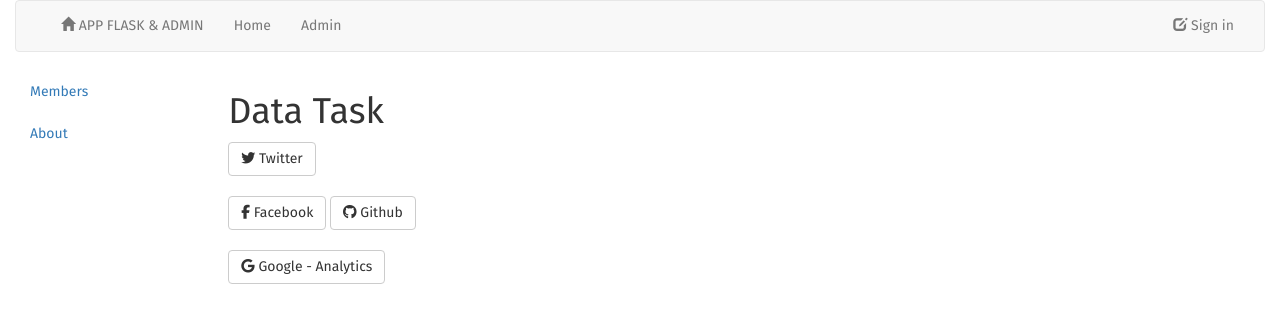
After one commit to rubenlorenzo/Flask_Scaffold_Admin, a Flask app: template app/data_task/templates/admin/channels_visualize_page.html in a window 1280 px wide. The commit adds this page. Shown: the top 323 px of the page. Run offline with Flask 2, Linux system fonts and the light colour scheme; the template is opened without the code that fills it, so the values that code supplies are empty; parts of the project's set-up code (start-up, migrations or seed data) failed here and were passed over; some libraries are stand-ins or nearby versions.

Commit message:
data_visualize changed by data_task

```diff
--- a/app/__init__.py
+++ b/app/__init__.py
@@ -26,8 +26,8 @@
 from .home import home as home_blueprint
 app.register_blueprint(home_blueprint, url_prefix='/home')
 
-from .data_visualize import data_visualize_admin as data_visualize_blueprint
-app.register_blueprint(data_visualize_blueprint, url_prefix="/admin/data_visualize")
+from .data_task import data_task as data_task_blueprint
+app.register_blueprint(data_task_blueprint, url_prefix="/admin/data_task")
 
 #Views
 from . import views
--- a/app/admin/__init__.py
+++ b/app/admin/__init__.py
@@ -43,5 +43,5 @@
 # Views
 from . import views
 
-# Views data_visualize
-from ..data_visualize import views
+# Views data_task
+from ..data_task import views
--- a/app/admin/templates/menu_addons_admin.html
+++ b/app/admin/templates/menu_addons_admin.html
@@ -1 +1 @@
-<li role="presentation" {% if title == "Data Visualize" %} class="active" {% endif %}><a href="{{ url_for('data_visualize_admin.channels_page') }}">Data Visualize</a></li>
+<li role="presentation" {% if title == "Data Task" %} class="active" {% endif %}><a href="{{ url_for('data_task.channels_page') }}">Data Task</a></li>
--- a/app/data_visualize/templates/admin/channel_options_page.html
+++ b/app/data_task/templates/admin/channel_options_page.html
@@ -1,6 +1,6 @@
 {% extends "base_admin.html" %}
 {% block content_admin %}
-  <h1> Data Visualize -  {{channel}}</h1>
+  <h1> Data Task -  {{channel}}</h1>
   <ul class="nav nav-tabs">
     <li class="active"><a href="#">Settings</a></li>
     <li><a href="#">Task</a></li>
--- /dev/null
+++ b/app/data_task/templates/admin/channels_visualize_page.html
@@ -0,0 +1,19 @@
+{% extends "base_admin.html" %}
+  {% block content_admin %}
+    <h1>Data Task</h1>
+    <div id="data_task_btn center">
+      <a href="{{url_for('data_task.channel_options_page', channel='twitter')}}"  class="btn btn-default" role="button">
+        <i class="fa fa-twitter" aria-hidden="true"></i> Twitter
+      </a><br><br>
+      <a href="{{url_for('data_task.channel_options_page', channel='facebook')}}"  class="btn btn-default" role="button">
+        <i class="fa fa-facebook" aria-hidden="true"></i> Facebook
+      </a>
+      <a href="{{url_for('data_task.channel_options_page', channel='github')}}"  class="btn btn-default" role="button">
+        <i class="fa fa-github" aria-hidden="true"></i> Github
+      </a><br><br>
+      <a href="{{url_for('data_task.channel_options_page', channel='g-analytics')}}"  class="btn btn-default" role="button">
+        <i class="fa fa-google" aria-hidden="true"></i> Google - Analytics
+      </a>
+    </div>
+
+  {% endblock %}
```
Also changed, not shown: app/data_task/__init__.py (added, +8 -0 lines), app/data_task/views.py (added, +19 -0 lines), app/data_visualize/__init__.py (deleted, +0 -8 lines), app/data_visualize/templates/admin/channels_visualize_page.html (deleted, +0 -19 lines), app/data_visualize/views.py (deleted, +0 -19 lines), app/data_task/static/style.css (added).
